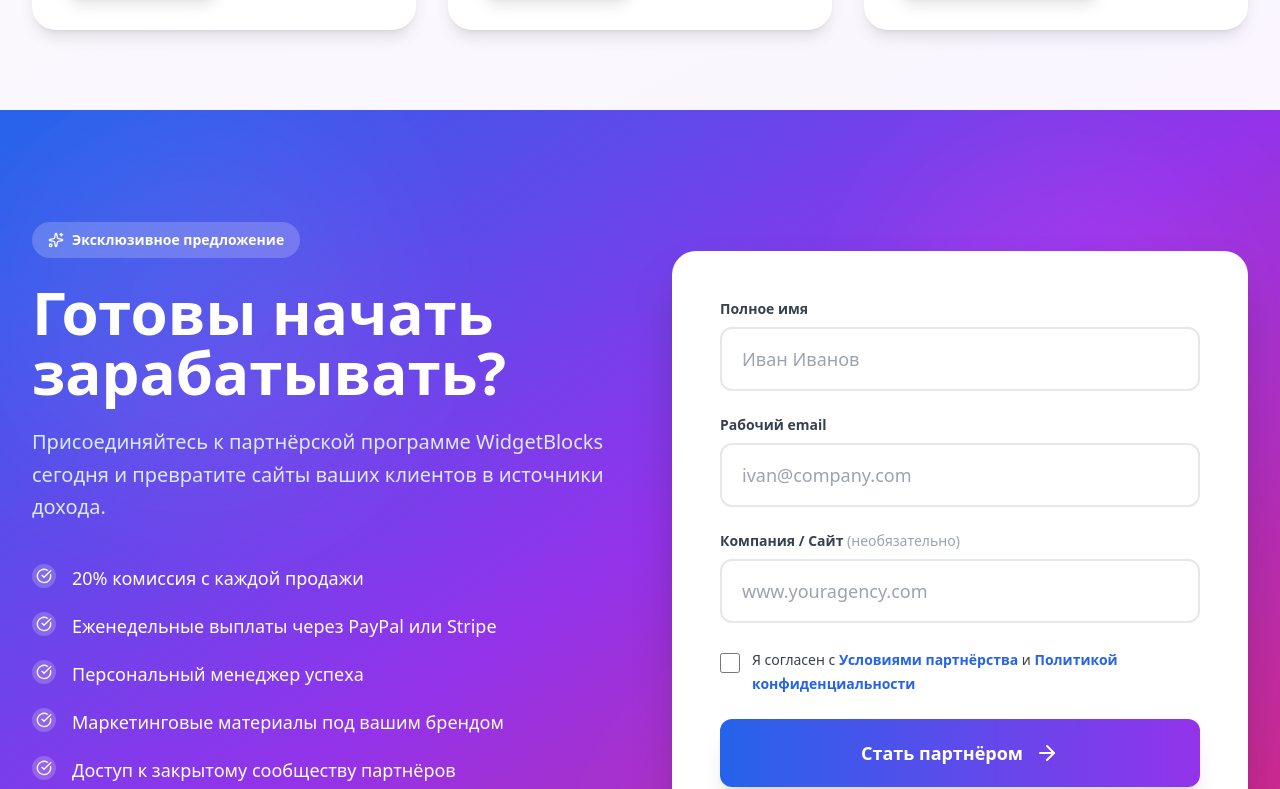
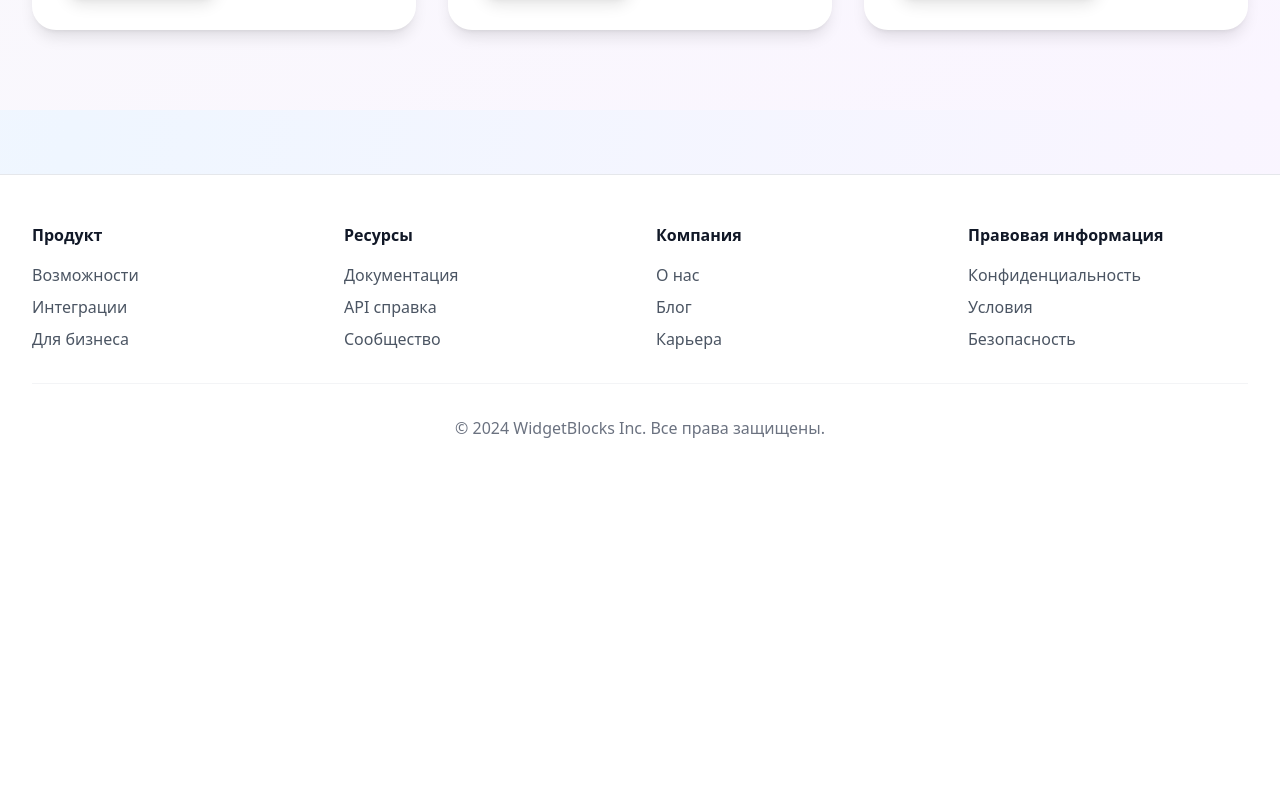
Before and after one commit to FedoseevSM/lego-promo, a React (Vite) app: page / in a window 1280 px wide. Shown: the part 6198-6987 px from the top of the page. After the commit the page ends 6686 px from the top, so only its background shows below. Built offline with nearby package versions, Linux system fonts and the light colour scheme.

Commit message:
Update PartnerProgram.tsx

```diff
--- a/src/pages/PartnerProgram.tsx
+++ b/src/pages/PartnerProgram.tsx
@@ -108,9 +108,6 @@ export function PartnerProgram() {
 
       {/* Success Stories */}
       <PartnerStories />
-
-      {/* CTA Section */}
-      <BecomePartnerCTA />
 
       {/* Footer */}
       <footer className="bg-white border-t border-gray-200 mt-16">
```
